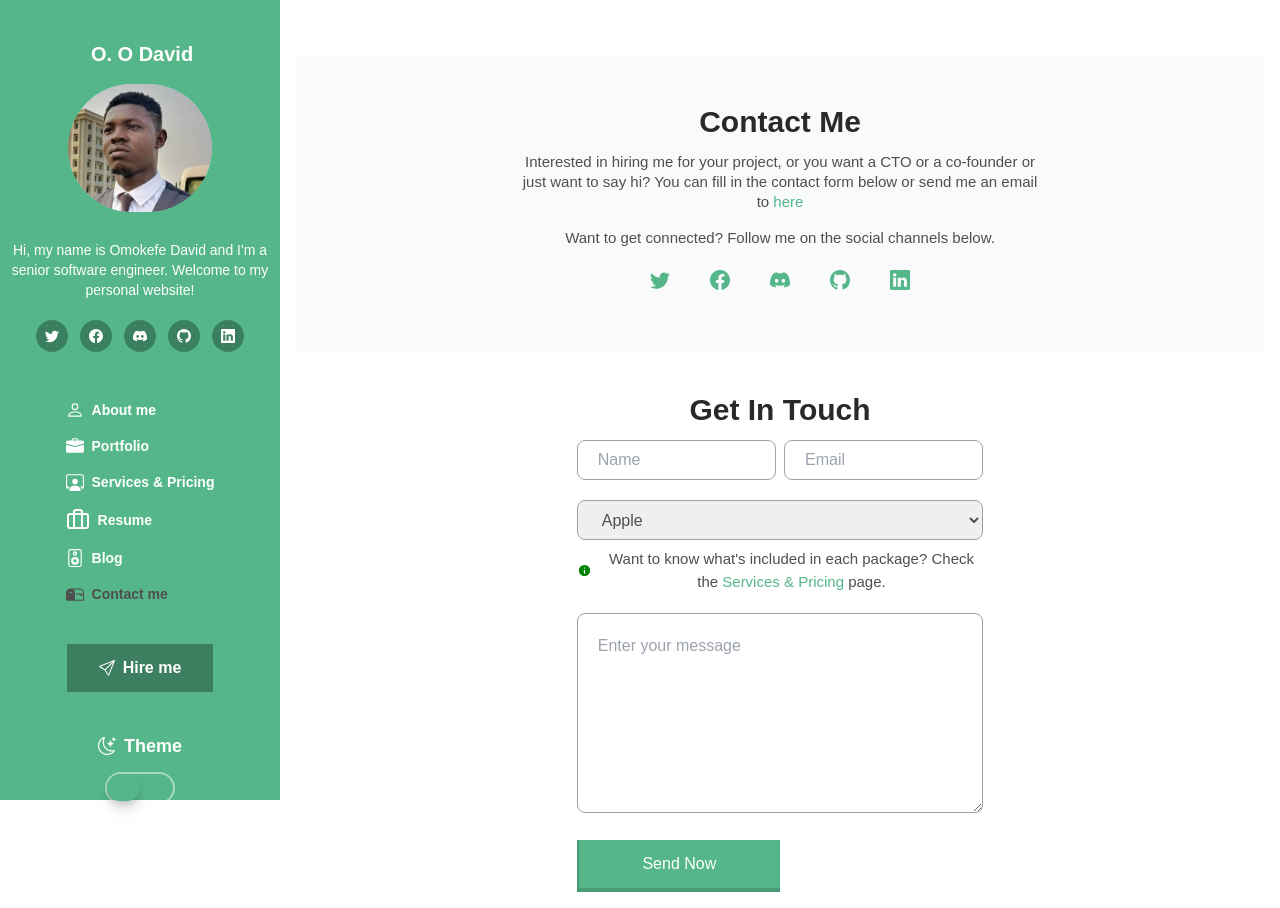
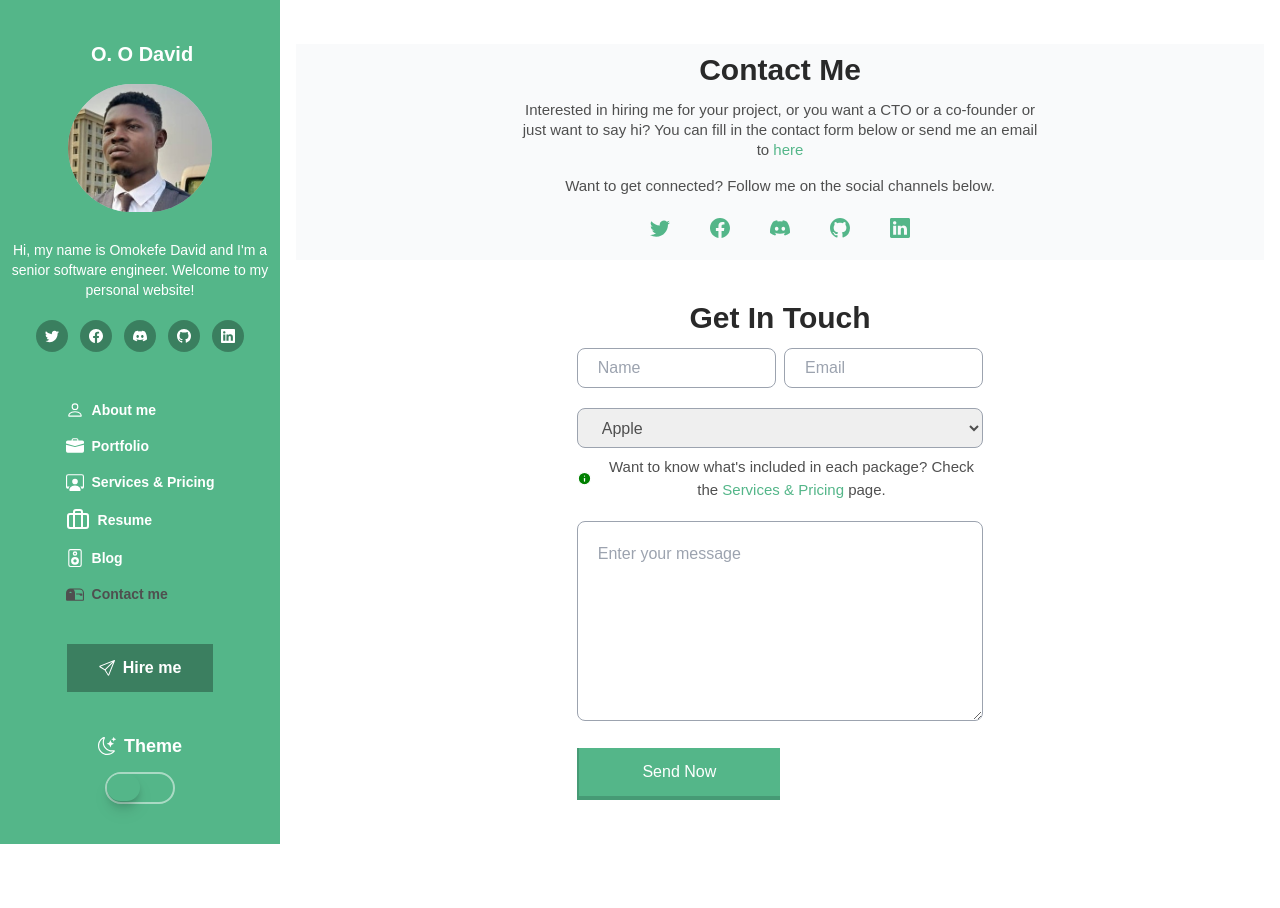
Before and after one commit to ovie-daveth/react-portfolio, a React (Create React App) app: page /contact in a window 1280 px wide. After the commit the page ends 816 px from the top, so only its background shows below. Built offline with nearby package versions, Linux system fonts and the light colour scheme; no server answers.

Commit message:
Adjusting css

```diff
--- a/src/components/SideBar.tsx
+++ b/src/components/SideBar.tsx
@@ -17,7 +17,7 @@ const SideBar = () => {
   }, [window.location.pathname])
 
   return (
-    <div className={`dark:bg-dark-sidebar bg-sidebar_green w-full h-full dark:text-white text-dark-textBold px-2 pt-3 pb-10`}>
+    <div className={`dark:bg-dark-sidebar bg-sidebar_green w-full dark:text-white text-dark-textBold px-2 pt-3 pb-10`}>
         <div className='flex flex-col items-center'>
               <div className='mt-7 flex flex-col gap-4 items-center text-center'>
                   <h2 className='text-xl font-bold ml-1 hidden lg:block '>O. O David</h2>
--- a/src/index.css
+++ b/src/index.css
@@ -27,7 +27,7 @@ body{
     @apply md:text-3xl text-xl dark:text-white relative before:absolute before:-left-6 before:top-0 before:h-full before:w-2 before:bg-sidebar_green
 }
 .container_all{
-    @apply xl:px-40 lg:pl-32 lg:pr-28 md:px-5 py-12 mt-10
+    @apply xl:px-40 lg:pl-32 lg:pr-28 md:px-5 py-2 mt-7
 }
 
 .transition_all {
--- a/src/pages/portfolio/ProductDetails.tsx
+++ b/src/pages/portfolio/ProductDetails.tsx
@@ -38,7 +38,7 @@ const ProductDetails = () => {
       </div>
       <div className='mt-16'>
       <h3 className='md:text-2xl text-lg text-textBold dark:text-dark-textBold font-semibold mb-2'>The Results</h3>
-      <div className='flex flex-wrap gap-5'>
+      <div className='grid gap-3 md:grid-cols-3 grid-cols-1'>
         {
           [Array(1,2,3).map((_, i) => (
             <div className='py-5 px-5 rounded-md dark:bg-dark-card_bg bg-card_bg'>
```
